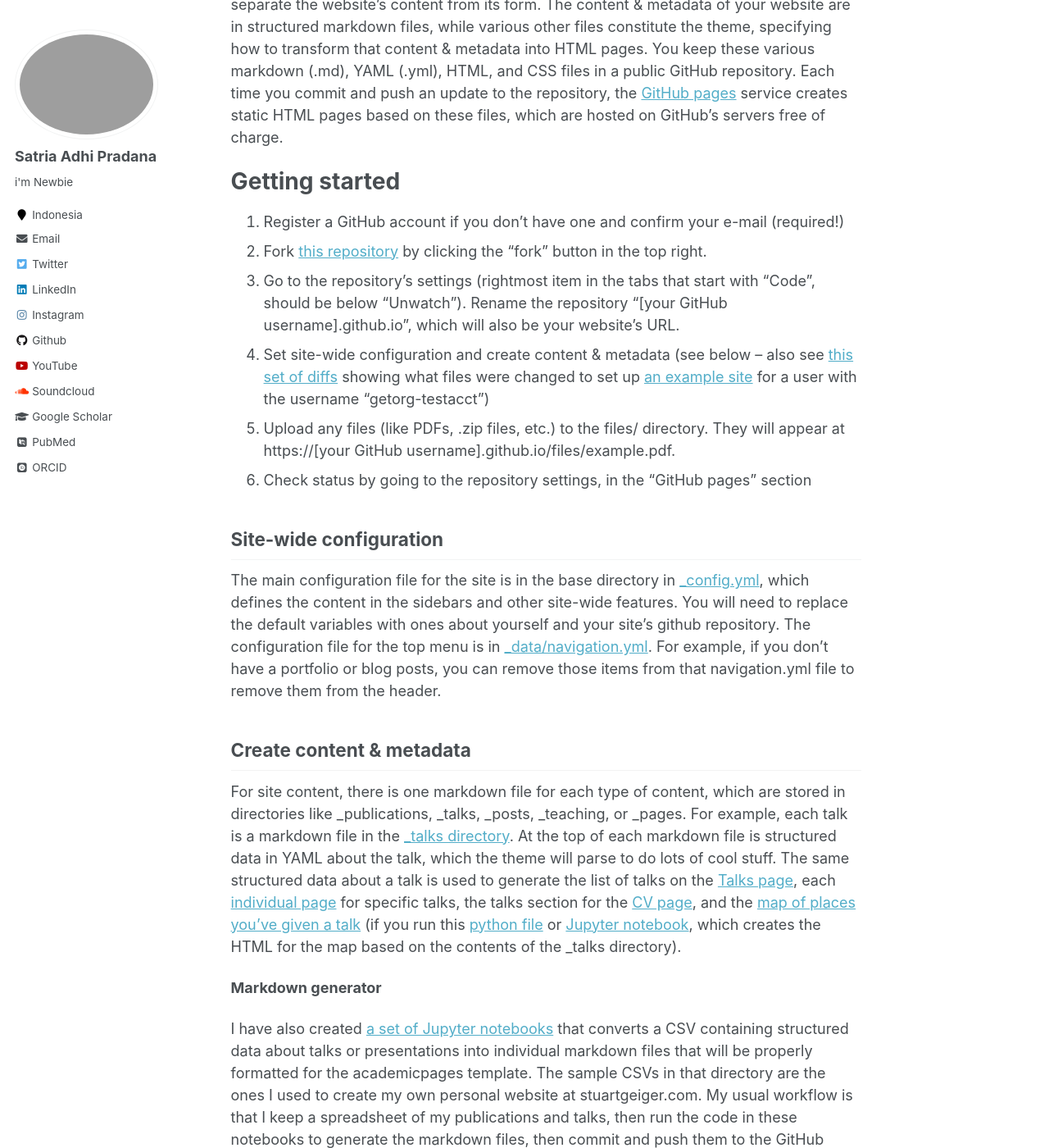
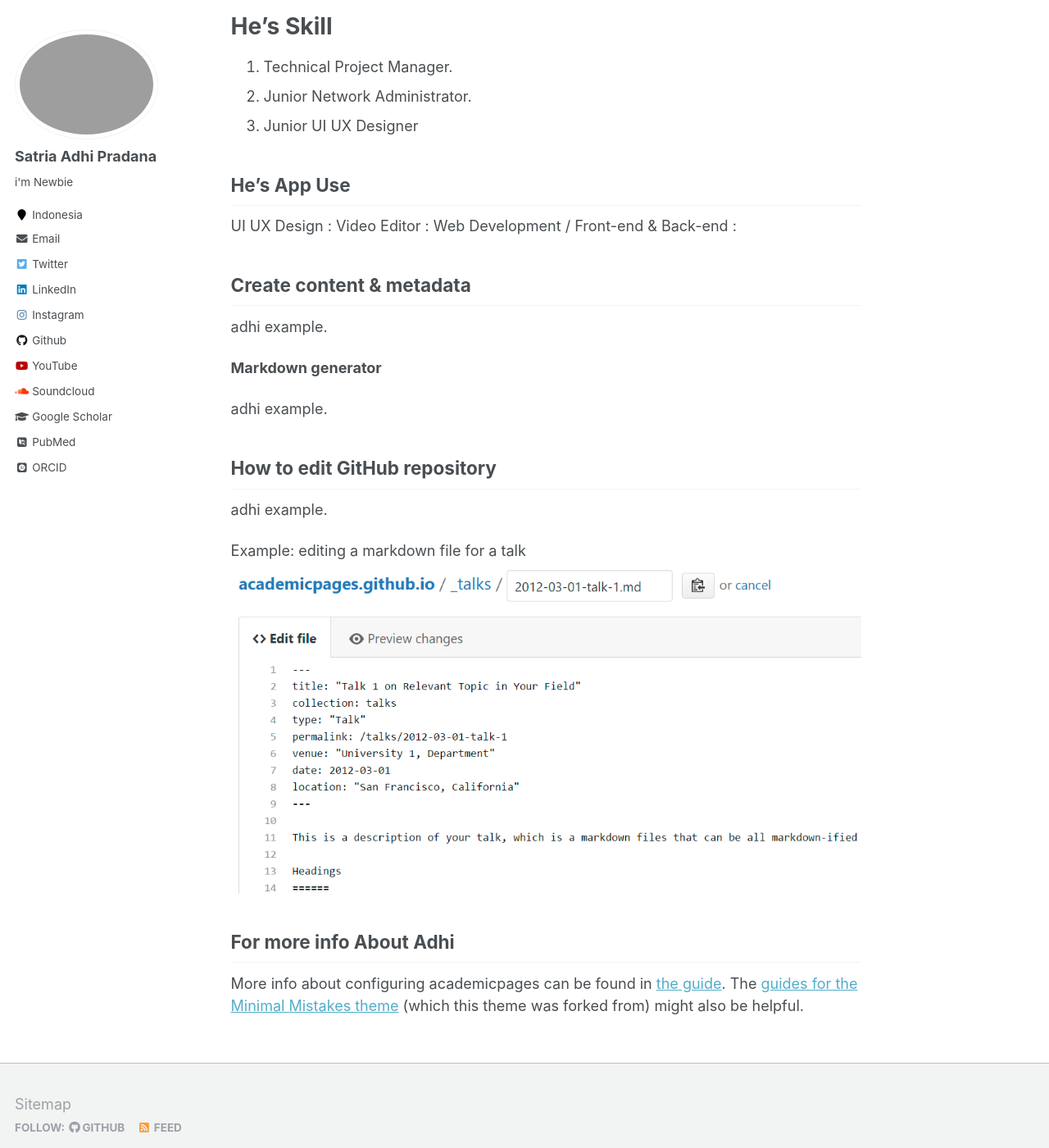
Before and after one commit to SatriaAdhiPradana/satriaadhipradana.github.io, a Jekyll site: the page built from _pages/about.md, in a window 1280 px wide and 1400 px high, scrolled down 374 px. Shown: the whole window at 82% size. Built offline with Jekyll 4.4.1, drawn with Linux system fonts in a browser that asks for light colours; some web fonts are replaced; some of the changed text lies outside the part shown.

Commit message:
Update about.md

```diff
--- a/_pages/about.md
+++ b/_pages/about.md
@@ -10,39 +10,38 @@ redirect_from:
 
 I am a Freelancer Mastering the knowledge of Technical Project Management, Graphic Design, Web Development, UI Design, Search Engine Optimization (SEO). Proficient in implementing innovative online system management practices and procedures to improve efficiency.“
 
-A data-driven personal website
+He is ....
 ======
-Like many other Jekyll-based GitHub Pages templates, academicpages makes you separate the website's content from its form. The content & metadata of your website are in structured markdown files, while various other files constitute the theme, specifying how to transform that content & metadata into HTML pages. You keep these various markdown (.md), YAML (.yml), HTML, and CSS files in a public GitHub repository. Each time you commit and push an update to the repository, the [GitHub pages](https://pages.github.com/) service creates static HTML pages based on these files, which are hosted on GitHub's servers free of charge.
+High Enthusiastic Technical Project Management, UI Design, Web Development.
 
-Getting started
+He's Skill
 ======
-1. Register a GitHub account if you don't have one and confirm your e-mail (required!)
-1. Fork [this repository](https://github.com/academicpages/academicpages.github.io) by clicking the "fork" button in the top right.
-1. Go to the repository's settings (rightmost item in the tabs that start with "Code", should be below "Unwatch"). Rename the repository "[your GitHub username].github.io", which will also be your website's URL.
-1. Set site-wide configuration and create content & metadata (see below -- also see [this set of diffs](http://archive.is/3TPas) showing what files were changed to set up [an example site](https://getorg-testacct.github.io) for a user with the username "getorg-testacct")
-1. Upload any files (like PDFs, .zip files, etc.) to the files/ directory. They will appear at https://[your GitHub username].github.io/files/example.pdf.
-1. Check status by going to the repository settings, in the "GitHub pages" section
+1. Technical Project Manager.
+2. Junior Network Administrator.
+3. Junior UI UX Designer
 
-Site-wide configuration
+
+He's App Use
 ------
-The main configuration file for the site is in the base directory in [_config.yml](https://github.com/academicpages/academicpages.github.io/blob/master/_config.yml), which defines the content in the sidebars and other site-wide features. You will need to replace the default variables with ones about yourself and your site's github repository. The configuration file for the top menu is in [_data/navigation.yml](https://github.com/academicpages/academicpages.github.io/blob/master/_data/navigation.yml). For example, if you don't have a portfolio or blog posts, you can remove those items from that navigation.yml file to remove them from the header.
+UI UX Design :
+Video Editor :
+Web Development / Front-end & Back-end :
 
 Create content & metadata
 ------
-For site content, there is one markdown file for each type of content, which are stored in directories like _publications, _talks, _posts, _teaching, or _pages. For example, each talk is a markdown file in the [_talks directory](https://github.com/academicpages/academicpages.github.io/tree/master/_talks). At the top of each markdown file is structured data in YAML about the talk, which the theme will parse to do lots of cool stuff. The same structured data about a talk is used to generate the list of talks on the [Talks page](https://academicpages.github.io/talks), each [individual page](https://academicpages.github.io/talks/2012-03-01-talk-1) for specific talks, the talks section for the [CV page](https://academicpages.github.io/cv), and the [map of places you've given a talk](https://academicpages.github.io/talkmap.html) (if you run this [python file](https://github.com/academicpages/academicpages.github.io/blob/master/talkmap.py) or [Jupyter notebook](https://github.com/academicpages/academicpages.github.io/blob/master/talkmap.ipynb), which creates the HTML for the map based on the contents of the _talks directory).
+adhi example.
 
 **Markdown generator**
 
-I have also created [a set of Jupyter notebooks](https://github.com/academicpages/academicpages.github.io/tree/master/markdown_generator
-) that converts a CSV containing structured data about talks or presentations into individual markdown files that will be properly formatted for the academicpages template. The sample CSVs in that directory are the ones I used to create my own personal website at stuartgeiger.com. My usual workflow is that I keep a spreadsheet of my publications and talks, then run the code in these notebooks to generate the markdown files, then commit and push them to the GitHub repository.
+adhi example.
 
-How to edit your site's GitHub repository
+How to edit GitHub repository
 ------
-Many people use a git client to create files on their local computer and then push them to GitHub's servers. If you are not familiar with git, you can directly edit these configuration and markdown files directly in the github.com interface. Navigate to a file (like [this one](https://github.com/academicpages/academicpages.github.io/blob/master/_talks/2012-03-01-talk-1.md) and click the pencil icon in the top right of the content preview (to the right of the "Raw | Blame | History" buttons). You can delete a file by clicking the trashcan icon to the right of the pencil icon. You can also create new files or upload files by navigating to a directory and clicking the "Create new file" or "Upload files" buttons.
+adhi example.
 
 Example: editing a markdown file for a talk
 ![Editing a markdown file for a talk](/images/editing-talk.png)
 
-For more info
+For more info About Adhi
 ------
 More info about configuring academicpages can be found in [the guide](https://academicpages.github.io/markdown/). The [guides for the Minimal Mistakes theme](https://mmistakes.github.io/minimal-mistakes/docs/configuration/) (which this theme was forked from) might also be helpful.
```
